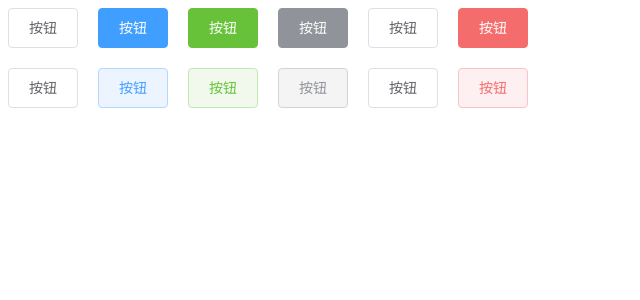
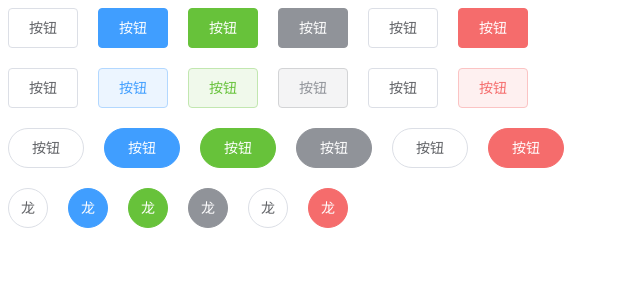
Before and after one commit to Pengzhenglong/dragons-ui, a Vue app: page / in a window 1280 px wide. Shown: the top 300 px of the page, without its empty margins (0-640 px from the left). Built offline with nearby package versions, Linux system fonts and the light colour scheme.

Commit message:
项目初始化

```diff
--- a/src/App.vue
+++ b/src/App.vue
@@ -15,6 +15,22 @@
       <dg-button type="info" plain>按钮 </dg-button>
       <dg-button type="waring" plain>按钮 </dg-button>
       <dg-button type="danger" plain>按钮 </dg-button>
+    </div>
+    <div class="row">
+      <dg-button round>按钮</dg-button>
+      <dg-button type="primary" round>按钮 </dg-button>
+      <dg-button type="success" round>按钮 </dg-button>
+      <dg-button type="info" round>按钮 </dg-button>
+      <dg-button type="waring" round>按钮 </dg-button>
+      <dg-button type="danger" round>按钮 </dg-button>
+    </div>
+     <div class="row">
+      <dg-button  circle>龙</dg-button>
+      <dg-button type="primary"  circle>龙 </dg-button>
+      <dg-button type="success"  circle>龙 </dg-button>
+      <dg-button type="info"  circle>龙 </dg-button>
+      <dg-button type="waring"  circle>龙 </dg-button>
+      <dg-button type="danger"  circle>龙 </dg-button>
     </div>
   </div>
 </template>
--- a/src/components/button.vue
+++ b/src/components/button.vue
@@ -1,7 +1,7 @@
 <template>
   <button
     class="dg-button"
-    :class="[`dg-button--${type}`, { 'is-plain': plain }]"
+    :class="[`dg-button--${type}`, { 'is-plain': plain, 'is-round': round,'is-circle':circle }]"
   >
     <span><slot></slot></span>
   </button>
@@ -17,6 +17,14 @@ export default {
       default: 'default'
     },
     plain: {
+      type: Boolean,
+      default: false
+    },
+    round: {
+      type: Boolean,
+      default: false
+    },
+    circle: {
       type: Boolean,
       default: false
     }
@@ -180,4 +188,13 @@ export default {
     color: #fff;
   }
 }
+.dg-button.is-round {
+  border-radius: 20px;
+  padding: 12px 23px;
+}
+// 原形按钮
+.dg-button.is-circle {
+  border-radius: 50%;
+  padding: 12px;
+}
 </style>
```
